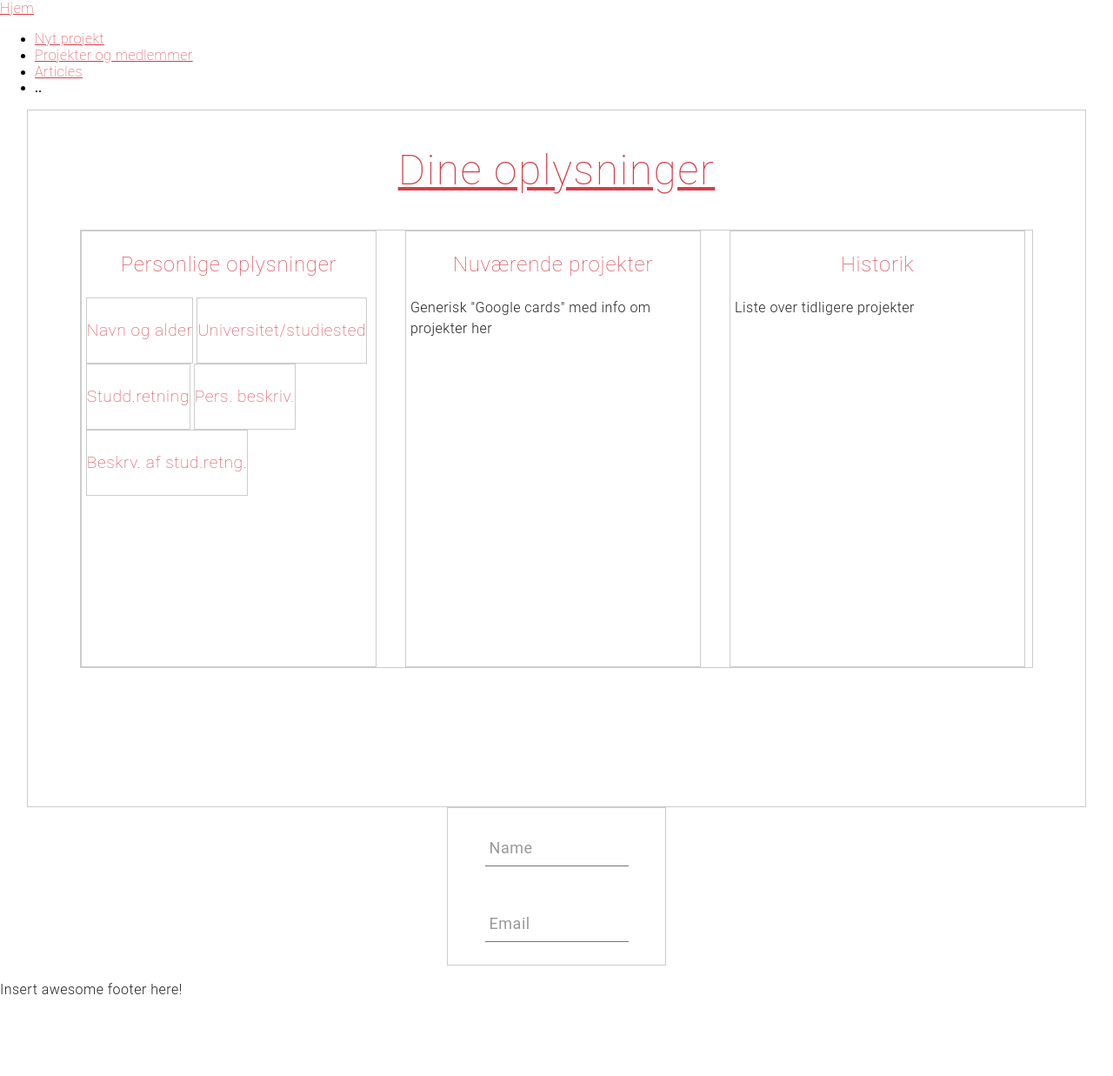
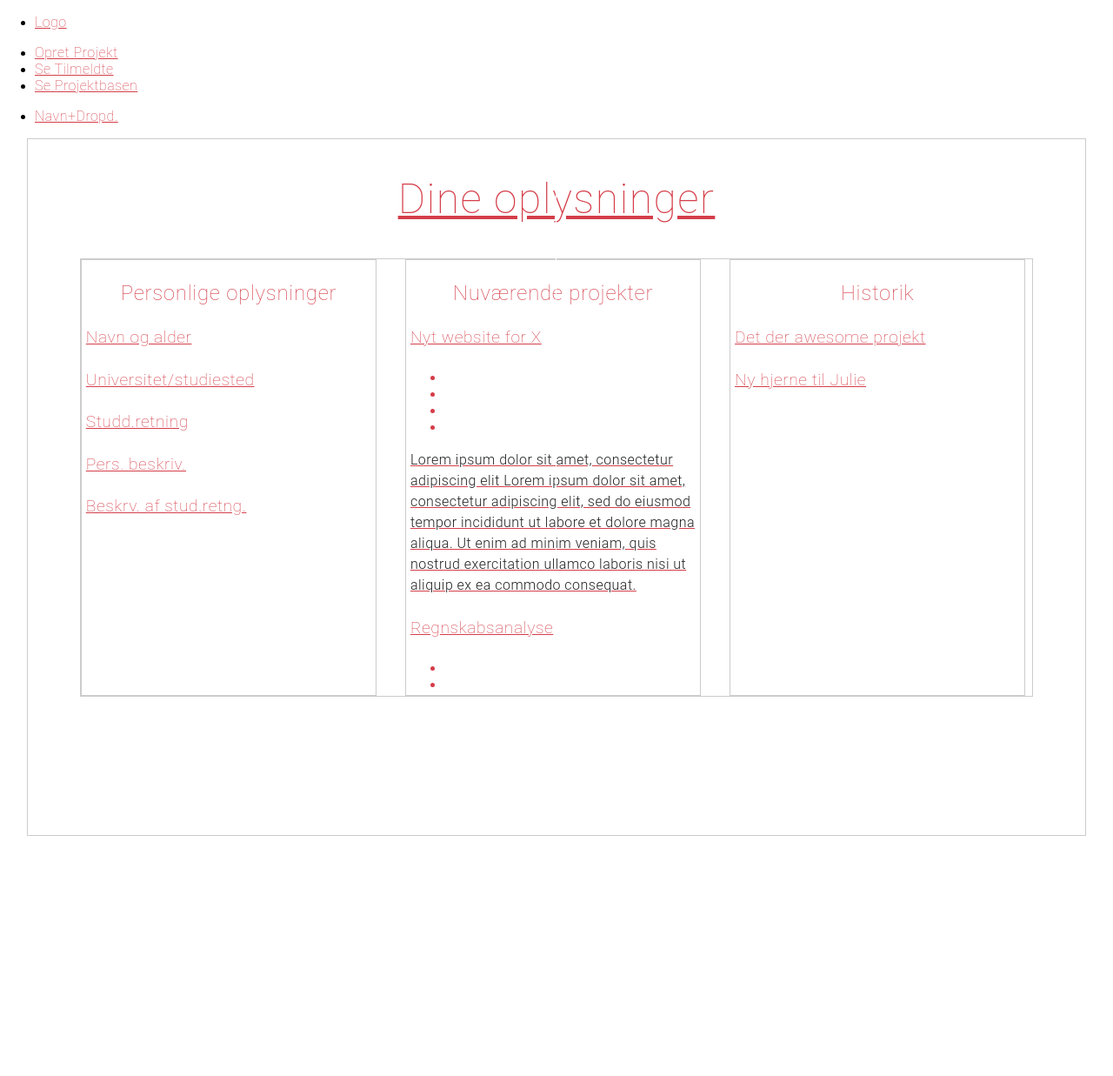
Before and after one commit to forgifme/projektbanken, a plain HTML site: page index.html in a window 1280 px wide. Shown: the whole page at 87% size. Before the commit the page ends 1150 px from the top, so only its background shows below. Drawn offline with nearby package versions, Linux system fonts and the light colour scheme; files that its build step writes are made by us from their sources.

Commit message:
Opdateret udgave m. cards og profil-billeder.
..

```diff
--- a/index.html
+++ b/index.html
@@ -7,82 +7,121 @@
     <title>Min side | Projektbanken</title>
     <meta charset="utf-8">
     <link rel="stylesheet" type="text/css" href="style.css">
-<!--    <link rel="stylesheet" type="text/css" href="ggl.css">-->
-<!--    <link rel="stylesheet" type="text/css" href="css/layout.css"> -->
-<!--    <link rel="stylesheet" href="fonts/font-awesome-4.2.0/css/font-awesome.min.css">-->
-<!--    <link rel="stylesheet" href="css/jquery-ui.css">-->
-<!--    <link rel="stylesheet" href="css/responsive.css">-->
+    <link rel="stylesheet" type="text/css" href="ggl.css">
+    <link rel="stylesheet" href="fonts/font-awesome-4.2.0/css/font-awesome.min.css">
+    <link rel="stylesheet" href="css/jquery-ui.css">
+    <link rel="stylesheet" href="css/responsive.css">
+    <link rel="stylesheet" href="css/jquery-ui.css">
+    <link rel="stylesheet" href="fonts/font-awesome-4.2.0/css/font-awesome.min.css">
+    <link rel="stylesheet" href="css/style.css">
+    <link rel="stylesheet" href="css/responsive.css">
+    <link href="css/hover.css" rel="stylesheet" media="all">
 
   </head>
 
   <body>
-    <div id="wrapper">
+    <div class="wrapper_not_frontpage">
 
       <header id="header">
-        <div id="nav">
-          <a title="Home" href="/index.html">Hjem</a>
-          <ul>
-            <li class="New project">
-              <a title="New project" href="/NewProject">Nyt projekt</a>
-            </li>
-            <li class="Projects & members">
-              <a title="Projects & members" href="/Projects">Projekter og medlemmer</a>
-            </li>
-            <li class="Historik">
-              <a title="Projects & members" href="/Projects">Articles</a>
-            </li>
-            <li class="Rediger profil">..</li>
+        <nav id="main_nav">
+          <ul id="main_nav-left">
+            <li><a href="#">Logo</a></li>
           </ul>
-        </div>
+          <ul id="main_nav-middle">
+            <li><a href="#">Opret Projekt</a></li>
+            <li><a href="#">Se Tilmeldte</a></li>
+            <li><a href="#">Se Projektbasen</a></li>
+          </ul>
+          <ul id="main_nav-right">
+            <li><a href="#">Navn+Dropd.</a></li>
+          </ul>
+        </nav>
       </header>
 
       <div id="myStudPage">
-        <h2>Dine oplysninger</h2>
+        <h2 id="myStudHead">Dine oplysninger</h2>
+        <div id="personalContent">
+          <section id="personalInfo">
+            <h3 class="boxHeaders" id="bh1">Personlige oplysninger</h3>
+            <a href="#">
+              <div class="smallBoxLeft float">
+                <h4 class="inBoxHeaders">Navn og alder</h4>
+              </div>
+            </a>
+            <a href="#">
+              <div class="smallBoxLeft float">
+                <h4 class="inBoxHeaders">Universitet/studiested</h4>
+              </div>
+            </a>
+            <a href="#">
+              <div class="smallBoxLeft float">
+                <h4 class="inBoxHeaders">Studd.retning</h4>
+              </div>
+            </a>
+            <a href="#">
+              <div class="smallBoxLeft float">
+                <h4 class="inBoxHeaders">Pers. beskriv.</h4>
+              </div>
+            </a>
+            <a href="#">
+              <div class="smallBoxLeft float">
+                <h4 class="inBoxHeaders">Beskrv. af stud.retng.</h4>
+              </div>
+            </a>
+          </section>
 
-        <div id="personalContent">
-          <a href="modalLeft">
-            <section id="personalInfo">
-              <h3>Personlige oplysninger</h3>
-                <div class="boxLeft">
-                  <h4>Navn og alder</h4>
+          <section id="activeProjects">
+            <h3 class="boxHeaders" id="bh2">Nuværende projekter</h3>
+            <a href="#">
+              <div class="smallBoxMid float" id="midBox1">
+                <h4 class="inBoxHeaders" >Nyt website for X</h4>
+                  <ul id="avatars-p1" class="avatars">
+                    <li id="avatar-p1-1" class="avatar"></li>
+                    <li id="avatar-p1-2" class="avatar"></li>
+                    <li id="avatar-p1-3" class="avatar"></li>
+                    <li id="avatar-p1-4" class="avatar"></li>
+                  </ul>
+                <p class="smallBoxText">Lorem ipsum dolor sit amet, consectetur adipiscing elit Lorem ipsum dolor sit amet, consectetur adipiscing elit, sed do eiusmod tempor incididunt ut labore et dolore magna aliqua. Ut enim ad minim veniam, quis nostrud exercitation ullamco laboris nisi ut aliquip ex ea commodo consequat.</p>
               </div>
-                <div class="boxLeft">
-                  <h4>Universitet/studiested<h4>
+            </a>
+            <a href="#">
+              <div class="smallBoxMid float" id="midBox2">
+                <h4 class="inBoxHeaders">Regnskabsanalyse</h4>
+                <ul id="avatars-p2" class="avatars">
+                    <li id="avatar-p2-1" class="avatar"></li>
+                    <li id="avatar-p2-2" class="avatar"></li>
+                  </ul>
+                <p class="smallBoxText">Lorem ipsum dolor sit amet, consectetur adipiscing elit Lorem ipsum dolor sit amet, consectetur adipiscing elit, sed do eiusmod tempor incididunt ut labore et dolore magna aliqua. Ut enim ad minim veniam, quis nostrud exercitation ullamco laboris nisi ut aliquip ex ea commodo consequat.</p>
               </div>
-                <div class="boxLeft">
-                  <h4>Studd.retning<h4>
+            </a>
+            <a href="#">
+              <div class="smallBoxMid float">
+                <h4 class="inBoxHeaders">Ny grafisk identitet for X</h4>
               </div>
-                <div class="boxLeft">
-                  <h4>Pers. beskriv.<h4>
+            </a>
+          </section>
+
+
+          <section id="previousProjects">
+            <h3 class="boxHeaders" id="bh3">Historik</h3>
+            <a href="#">
+              <div class="smallBoxRight float">
+                <h4 class="inBoxHeaders">Det der awesome projekt</h4>
               </div>
-                <div class="boxLeft">
-                  <h4>Beskrv. af stud.retng.<h4>
+            </a>
+            <a href="#">
+              <div class="smallBoxRight float">
+                <h4 class="inBoxHeaders">Ny hjerne til Julie</h4>
               </div>
+            </a>
           </section>
-          </a>
-          <a href="modalMiddle">
-            <section id="activeProjects">
-              <h3>Nuværende projekter</h3>
-              <p>Generisk "Google cards" med info om projekter her</p>
-            </section>
-          </a>
-          <a href="modalRight">
-            <section id="previousProjects">
-              <h3>Historik</h3>
-              <p>Liste over tidligere projekter</p>
-            </section>
-          </a>
         </div>
-                <!-- This is code for modal view -->
-        <div id="openModal" class="modalDialog">
-
+      </div>
     </div>
 
-      </div>
+<!--  Dette er kode til Material design input-box            -->
 
-
-
-<!--  Dette er kode til Material design input-box            -->
+<!--
       <div id="materialBox">
         <form>
           <div id="materialContent">
@@ -101,12 +140,30 @@
           </div>
         </form>
       </div>
+-->
 
     <footer>
-        <p>Insert awesome footer here!</p>
+      <div id="footer_not_frontpage">
+        <div id="footer-left">
+          <div id="contact-info">
+            <strong>Projektbanken</strong>
+            <p class="contact-info">
+              <a href="mailto:goddaw@projektbanken.dk?Subject=Goddaw">goddaw@projektbanken.dk</a><br>
+              +45 49 82 73 39
+            </p>
+          </div>
+        </div>
+        <div id="footer-divider"></div>
+        <div id="footer-right">
+          <div id="sm-icons">
+            <a href="http://www.twitter.com"><i id="twitter" class="sm fa fa-twitter"></i></a>
+            <a href="http://www.facebook.com"><i id="facebook" class="sm fa fa-facebook"></i></a>
+            <a href="http://www.linkedin.com"><i id="linked_in" class="sm fa fa-linkedin"></i></a>
+            <a href="http://www.instagram.com"><i id="instagram" class="sm fa fa-instagram"></i></a>
+          </div>
+        </div>
+      </div>
     </footer>
-
-    </div>
 
     <script src="js/jquery-ui.js"></script>
 
```
Lines whose indentation alone changed are shown as unchanged.
